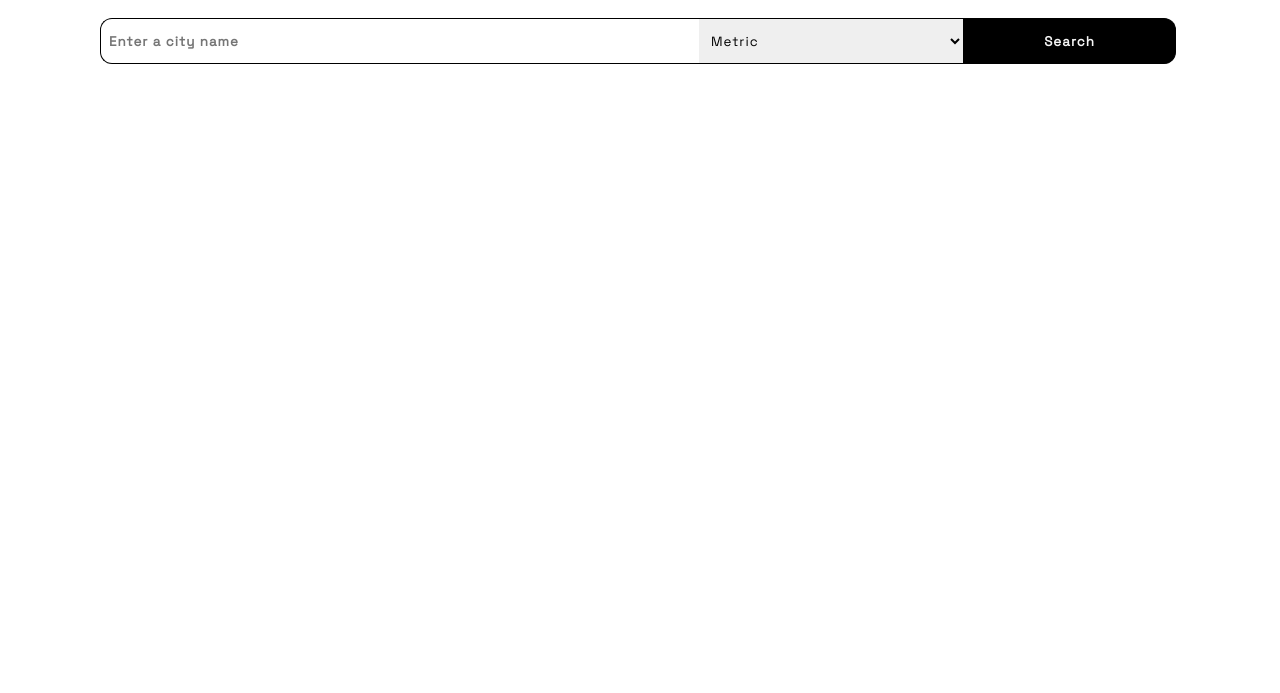
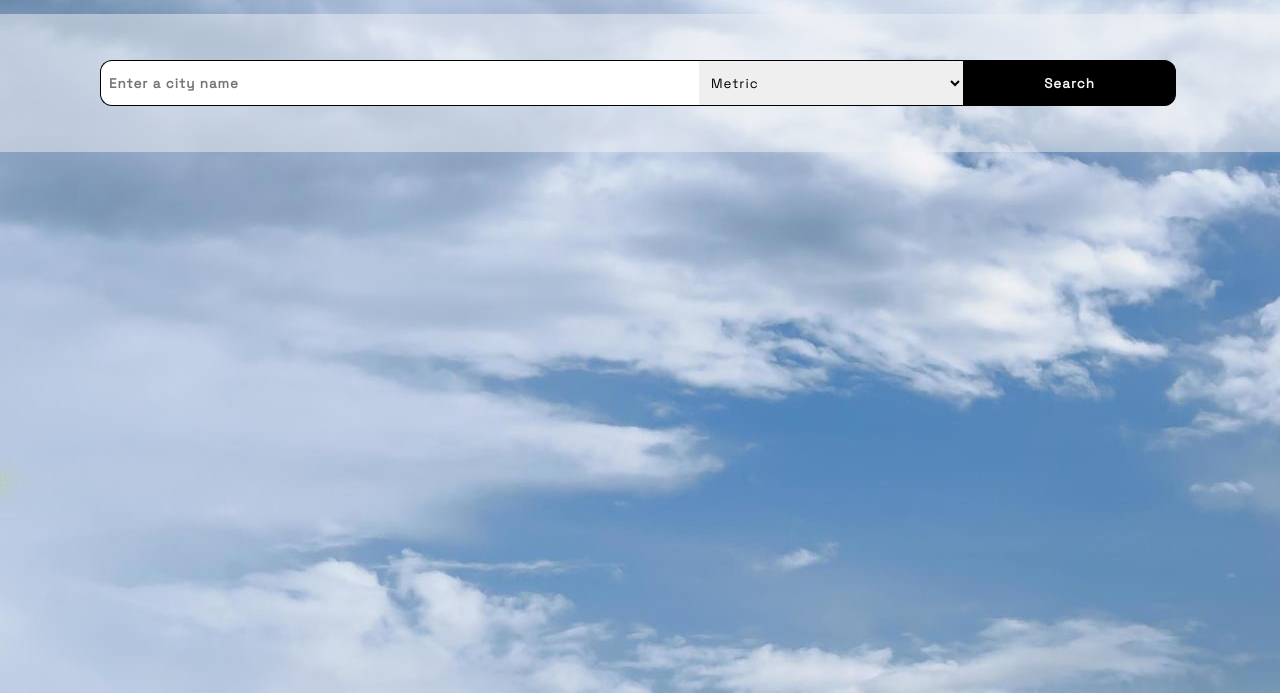
Before and after one commit to lalankeba/weather-dashboard, a plain HTML site: page index.html in a window 1280 px wide. Shown: the part 107-800 px from the top of the page. Drawn offline with Linux system fonts and the light colour scheme.

Commit message:
adding background image

```diff
--- a/styles.css
+++ b/styles.css
@@ -9,6 +9,18 @@
     padding: 0;
     outline: none;
     letter-spacing: 1px;
+}
+
+body {
+    background-image: url(images/sky.jpg);
+    background-position: left top;
+    background-repeat: no-repeat;
+    background-attachment: fixed;
+}
+
+main {
+    padding: 12px 0px;
+    background-color: rgba(238, 240, 244, 0.5);
 }
 
 .container {
@@ -152,6 +164,7 @@ header {
     border-radius: 12px;
     padding: 12px;
     min-width: 80px;
+    background-color: rgb(238, 240, 244);
 }
 
 .forecast-data-container img {
```
Also changed, not shown: images/sky.jpg (added).
